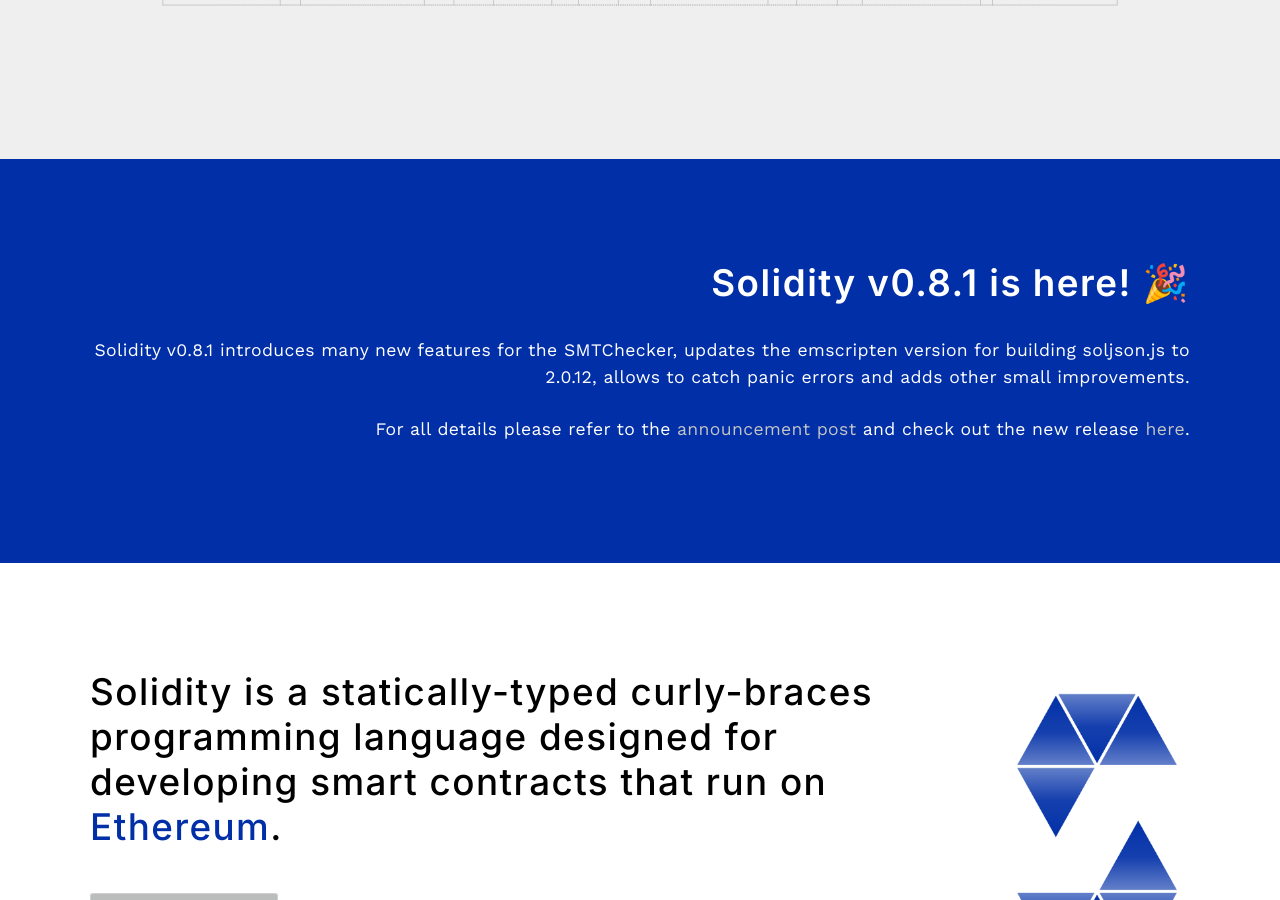
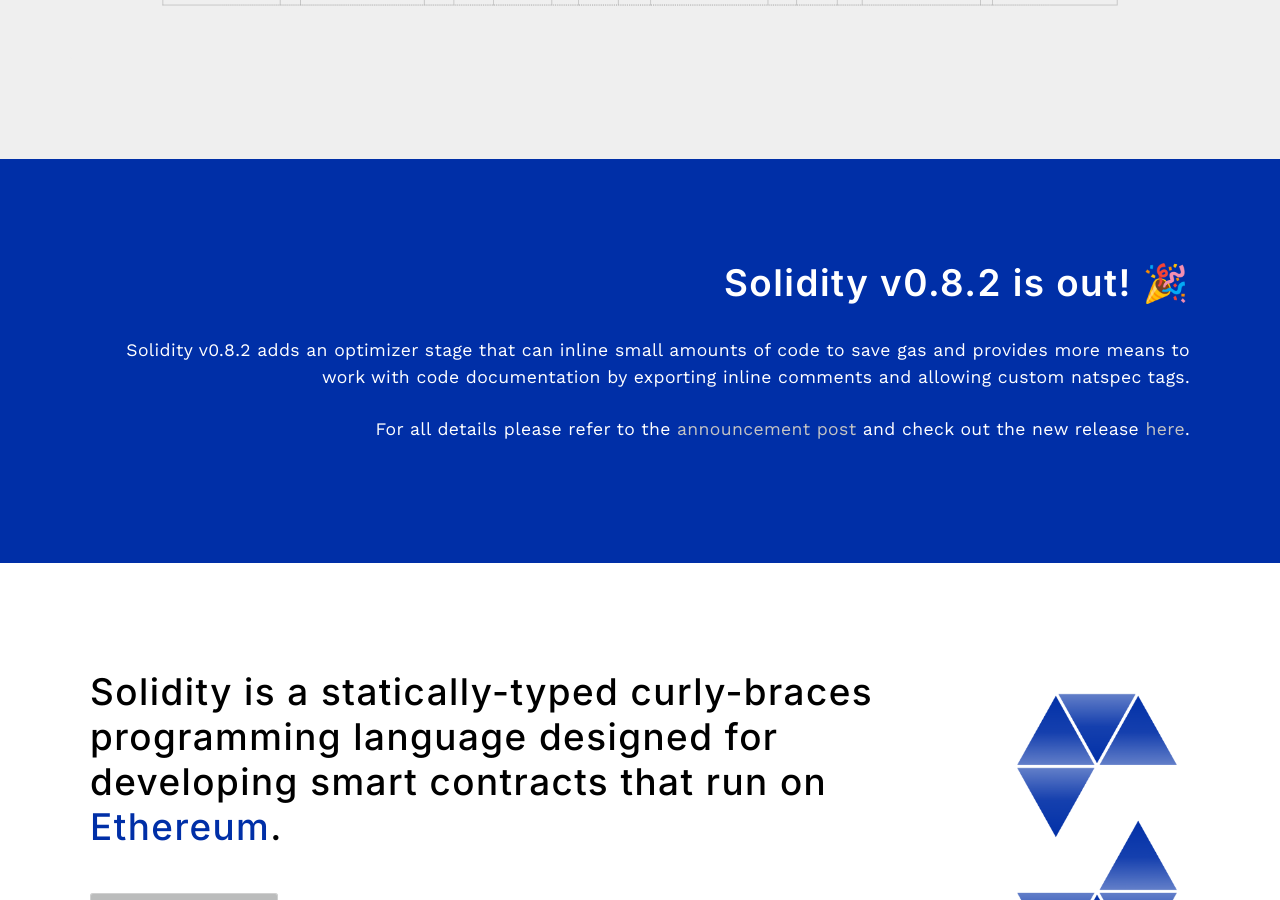
Before and after one commit to ethereum/solidity-portal, a Jekyll site: the page built from index.html, in a window 1280 px wide and 900 px high, scrolled down 590 px. Built offline with Jekyll 4.4.1, drawn with Linux system fonts in a browser that asks for light colours; some web fonts are replaced; the list of posts is cut into pages by our own code; some of the changed text lies outside the part shown.

Commit message:
updating to 0.8.2 and adding new blog posts to latest news

```diff
--- a/index.html
+++ b/index.html
@@ -24,9 +24,9 @@
 <section class="highlight-section-blue">
 	<div class="container flex">
 		<div class="text editable">
-			<h2><strong>Solidity v0.8.1 is here! 🎉</strong></h2>
-			<p>Solidity v0.8.1 introduces many new features for the SMTChecker, updates the emscripten version for building soljson.js to 2.0.12, allows to catch panic errors and adds other small improvements.
-			<br><br>For all details please refer to the <a href="https://blog.soliditylang.org/2021/01/27/solidity-0.8.1-release-announcement/">announcement post</a> and check out the new release <a href="https://github.com/ethereum/solidity/releases/tag/v0.8.1">here</a>.</p>
+			<h2><strong>Solidity v0.8.2 is out! 🎉</strong></h2>
+			<p>Solidity v0.8.2 adds an optimizer stage that can inline small amounts of code to save gas and provides more means to work with code documentation by exporting inline comments and allowing custom natspec tags.
+			<br><br>For all details please refer to the <a href="https://blog.soliditylang.org/2021/03/02/solidity-0.8.2-release-announcement/">announcement post</a> and check out the new release <a href="https://github.com/ethereum/solidity/releases/tag/v0.8.2">here</a>.</p>
 		</div>
 	</div>
 </section>
@@ -63,8 +63,7 @@
 					<li><p>The Solidity forum is here! Read the <a href="https://blog.soliditylang.org/2021/02/01/launching-the-solidity-forum/">announcement</a> and join the <a href="https://forum.soliditylang.org/">discussion</a>.</li></p>
 					<li><p>The results of the Solidity Developer Survey 2020 are published! Read the <a href="https://blog.soliditylang.org/2021/01/26/solidity-developer-survey-2020-results/">full report</a> to learn more.</li></p>
 					<li><p>Solidity v0.8.0 is <a href="https://blog.soliditylang.org/2020/12/16/solidity-v0.8.0-release-announcement/" >out</a>, bringing you SafeMath by default! Check out <a href="https://docs.soliditylang.org/en/latest/080-breaking-changes.html#how-to-update-your-code">this guide</a> on how to best update your code.</li></p>
-					<li><p>The winners of this year's Solidity Underhanded Contest have been selected! Read summaries of the winning submissions and more in the <a href="https://blog.soliditylang.org/2020/12/03/solidity-underhanded-contest-winners/">winner announcement</a>.</li></p>
-					<li><p>Lastest from the blog: <a href="https://blog.soliditylang.org/2020/09/18/meet-the-team/">Meet the Solidity team!</a> - short interviews with some of the core team members and <a href="https://blog.soliditylang.org/2020/11/04/solidity-ama-1-recap/">Solidity AMA Recap</a>.</li></p>
+					<li><p>Lastest from the blog: <a href="https://blog.soliditylang.org/2021/03/02/saving-gas-with-simple-inliner/">Saving Gas with Simple Inlining</a> and <a href="https://blog.soliditylang.org/2021/02/10/an-introduction-to-soliditys-fuzz-testing-approach/">An Introduction to Solidity's Fuzz Testing Approach</a>.</li></p>
 				</p>
 				<div class="text editable">
 		</div>
```
